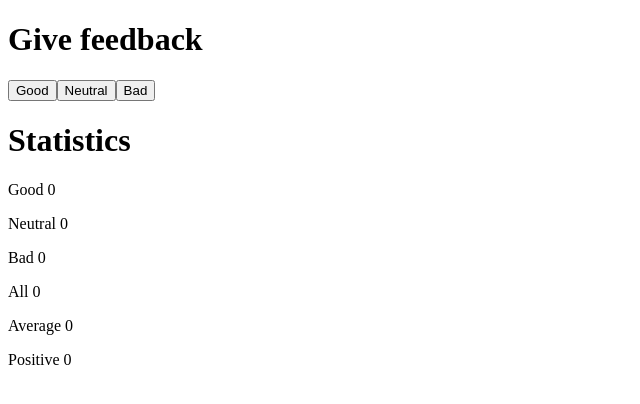
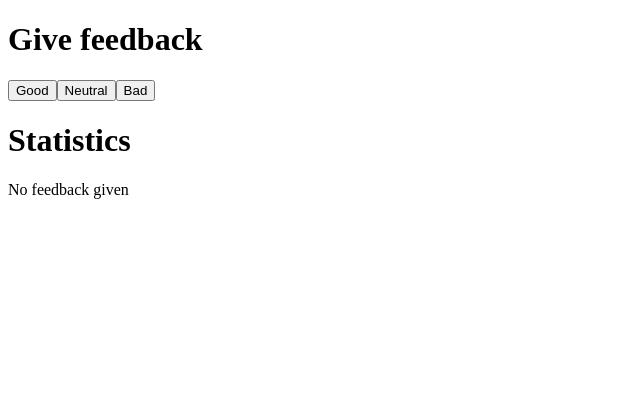
Before and after one commit to Tanamachii/fullstackopen_exercises, a React (Vite) app in the folder part1/unicafe/: page / in a window 1280 px wide. Shown: the top 404 px of the page, without its empty margins (0-640 px from the left). Built offline with nearby package versions, Linux system fonts and the light colour scheme.

Commit message:
Exercise 1.9 part 4 complete

```diff
--- a/part1/unicafe/src/App.jsx
+++ b/part1/unicafe/src/App.jsx
@@ -8,12 +8,18 @@ const Statistics = (props) => {
   return (
     <>
       <h1>Statistics</h1>
+      {all ? (
+        <>
           <p>Good {props.good}</p>
           <p>Neutral {props.neutral}</p>
           <p>Bad {props.bad}</p>
           <p>All {all}</p>
           <p>Average {average ? average : 0}</p>
           <p>Positive {positive ? positive : 0} </p>
+        </>
+      ) : (
+        <p>No feedback given</p>
+      )}
     </>
   )
 }
```
Lines whose indentation alone changed are shown as unchanged.
